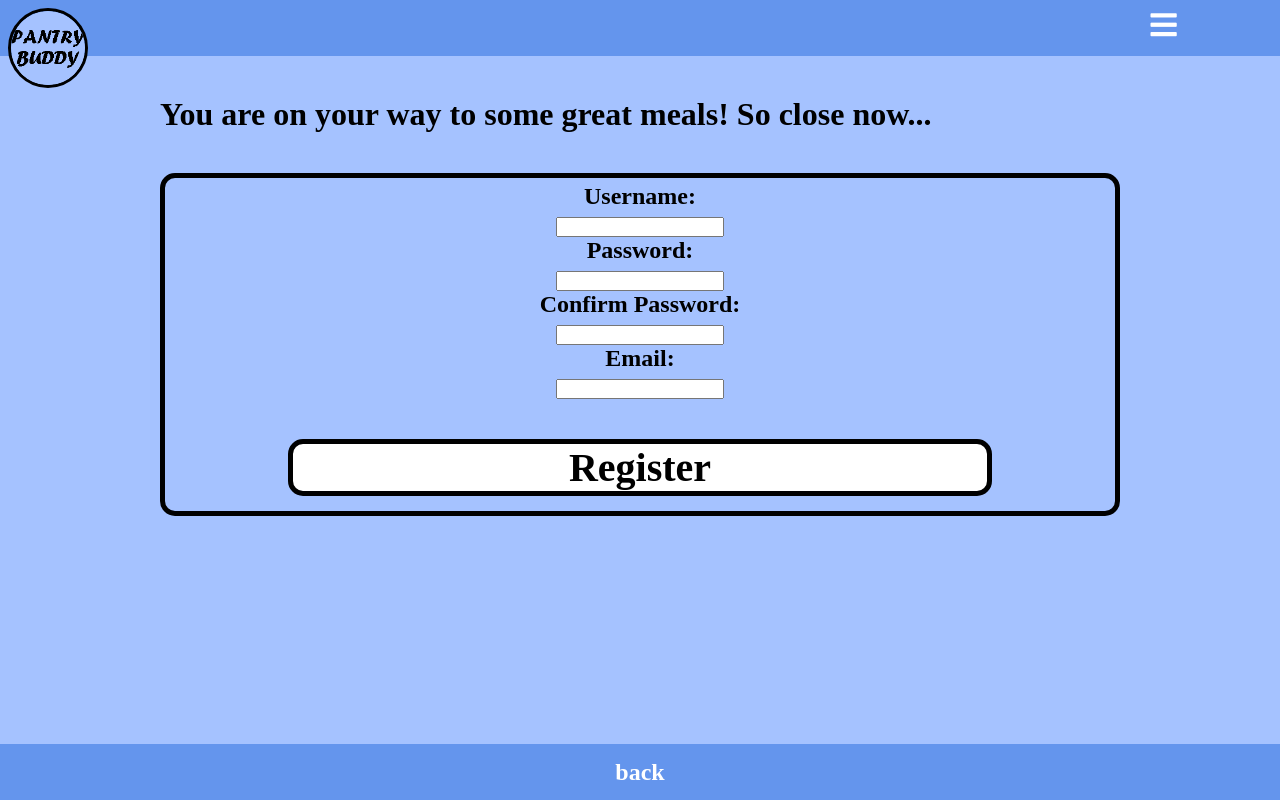
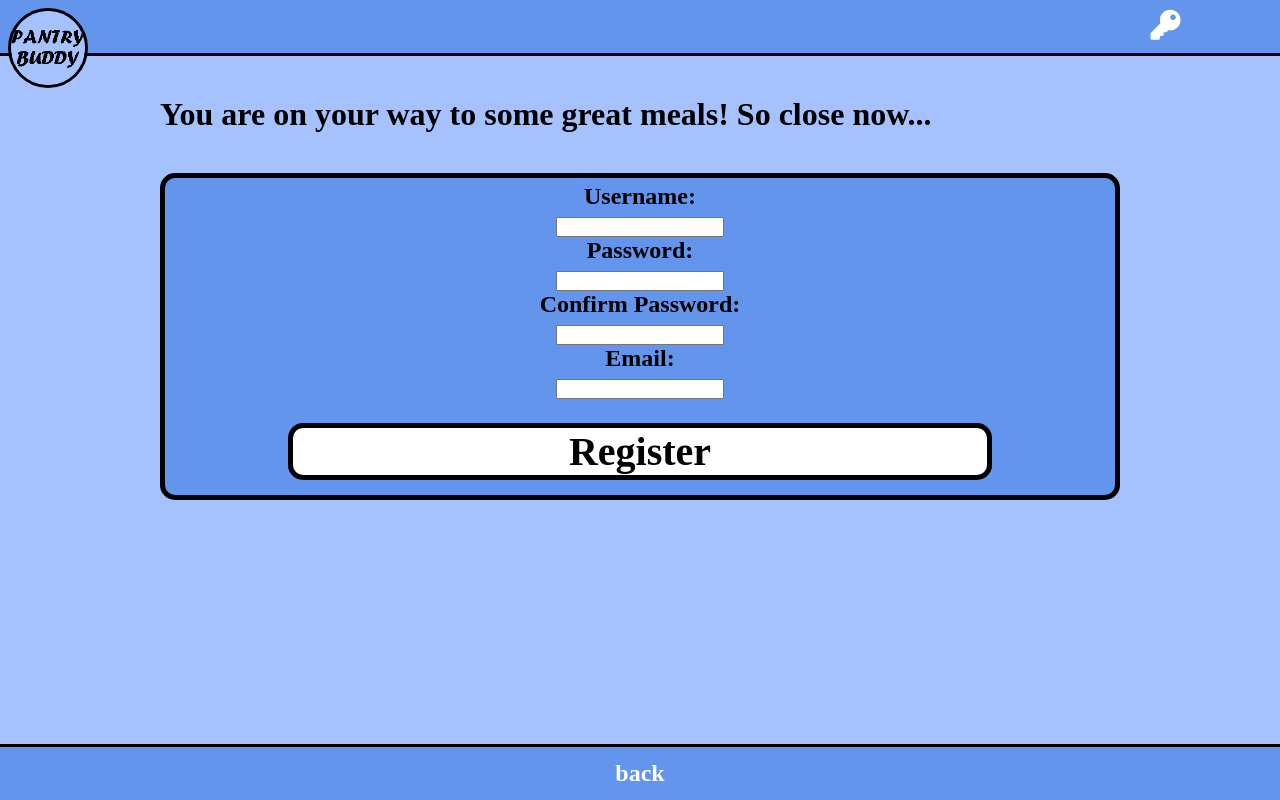
Before and after one commit to omegacoo/Recipe_me, a React (Create React App) app: page /register in a window 1280 px wide. Built offline with nearby package versions, Linux system fonts and the light colour scheme; no server answers; a web font is replaced by a local one.

Commit message:
minor css tweaks

```diff
--- a/src/components/App/App.js
+++ b/src/components/App/App.js
@@ -7,8 +7,8 @@ import config from '../../config';
 import Header from '../Header/Header';
 import Landing from '../Landing/Landing';
 import Register from '../Register/Register';
-import InputSelect from '../InputSelect/InputSelect';
 import BackButton from '../BackButton/BackButton';
+import Pantry from '../Pantry/Pantry';
 
 import sampleData from '../../sampleData';
 
@@ -129,8 +129,8 @@ export default class App extends React.Component {
                         component={Register}
                     />
                     <Route
-                        path={'/inputselect'}
-                        component={InputSelect}
+                        path={'/pantry'}
+                        component={Pantry}
                     />
                     <Route
                         path={['/login',
--- a/src/components/BackButton/BackButton.css
+++ b/src/components/BackButton/BackButton.css
@@ -10,4 +10,5 @@
     text-align: center;
     font-weight: bolder;
     font-size: 3vh;
+    border-top: 3px solid black;
 }
--- a/src/components/Header/Header.css
+++ b/src/components/Header/Header.css
@@ -4,6 +4,7 @@
     display: grid;
     grid-template-columns: 7vh;
     grid-template-rows: 10vw 80vw 10vw;
+    border-bottom: 3px solid black;
 }
 
 .logo {
@@ -38,6 +39,7 @@
     right: -85vw;
     top: -5vh;
     width: min-content;
+    font-weight: bold;
 }
 
 .popup input {
@@ -85,7 +87,7 @@
     border: 2px solid black;
     border-radius: 15px;
     padding: 1vh;
-    font-weight: bold;
+    font-weight: bolder;
 }
 
 .hamburger {
--- a/src/components/Header/Header.js
+++ b/src/components/Header/Header.js
@@ -5,6 +5,10 @@ import { Link } from 'react-router-dom';
 import logo from '../../assets/logo.png';
 
 import './Header.css';
+
+// TODO: There is going to need to be a state in the App component which keeps track
+// TODO: of whether or not the user is logged in, this will control what they see and
+// TODO: make some of the code on this component simpler.
 
 export default class Header extends React.Component {
     static propTypes = {
@@ -48,7 +52,7 @@ export default class Header extends React.Component {
     };
 
     renderPopup = () => {
-        if(this.props.location.pathname === '/' && this.state.logingIn){
+        if((this.props.location.pathname === '/' || this.props.location.pathname === '/register') && this.state.logingIn){
             return(
                 <div className='popupContainer'>
                     <span className='popup'>
@@ -101,7 +105,7 @@ export default class Header extends React.Component {
                 className='logo'
                 alt='Pantry Buddy logo'
             />
-            {   location.pathname === '/'
+            {   location.pathname === '/' || location.pathname === '/register'
                 ?  <i className='fas fa-key login_icon' onClick={this.toggleLogin} />
                 : <i className='fas fa-bars hamburger' onClick={this.toggleNav}></i>
             }
--- a/src/components/Register/Register.css
+++ b/src/components/Register/Register.css
@@ -17,6 +17,7 @@
     margin-top: 5vh;
     font-size: 3vh;
     font-weight: bold;
+    background-color: #6495ED;
 }
 
 .Register button {
@@ -30,7 +31,7 @@
     text-align: center;
     margin-left: auto;
     margin-right: auto;
-    margin-top: 5vh;
+    margin-top: 3vh;
     text-decoration: none;
     font-size: 5vh;
     font-weight: bolder;
```
